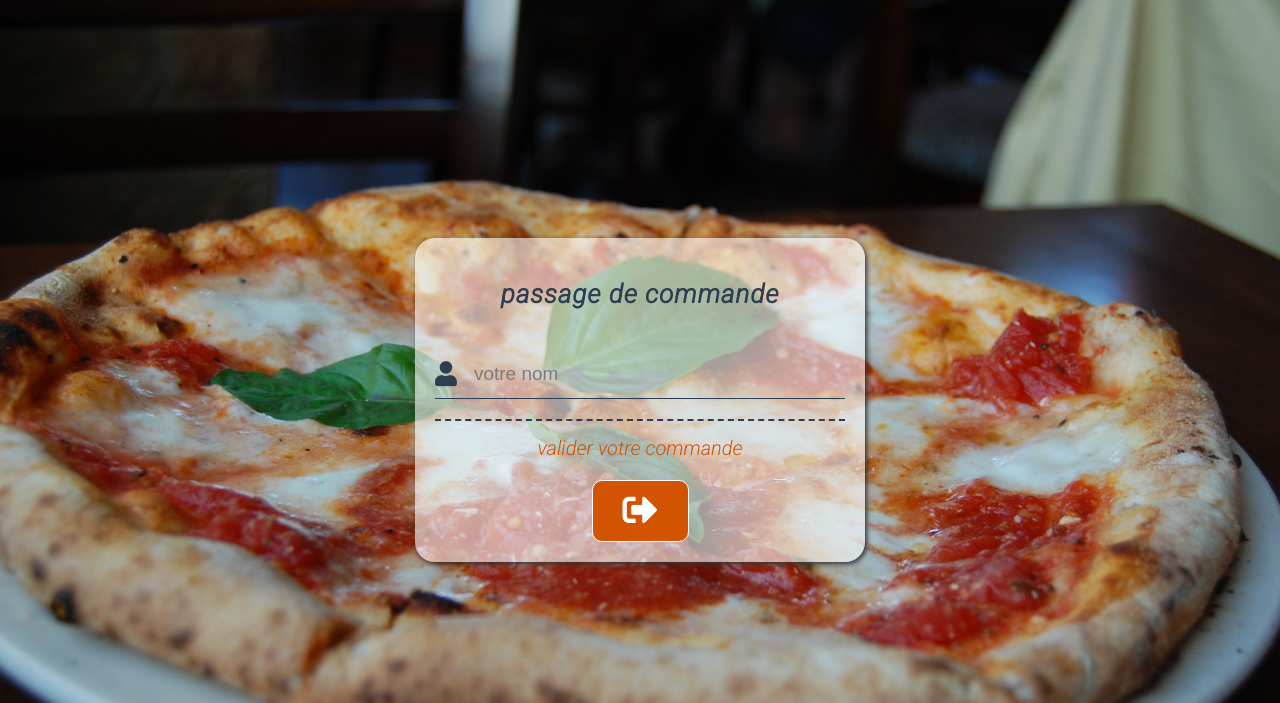
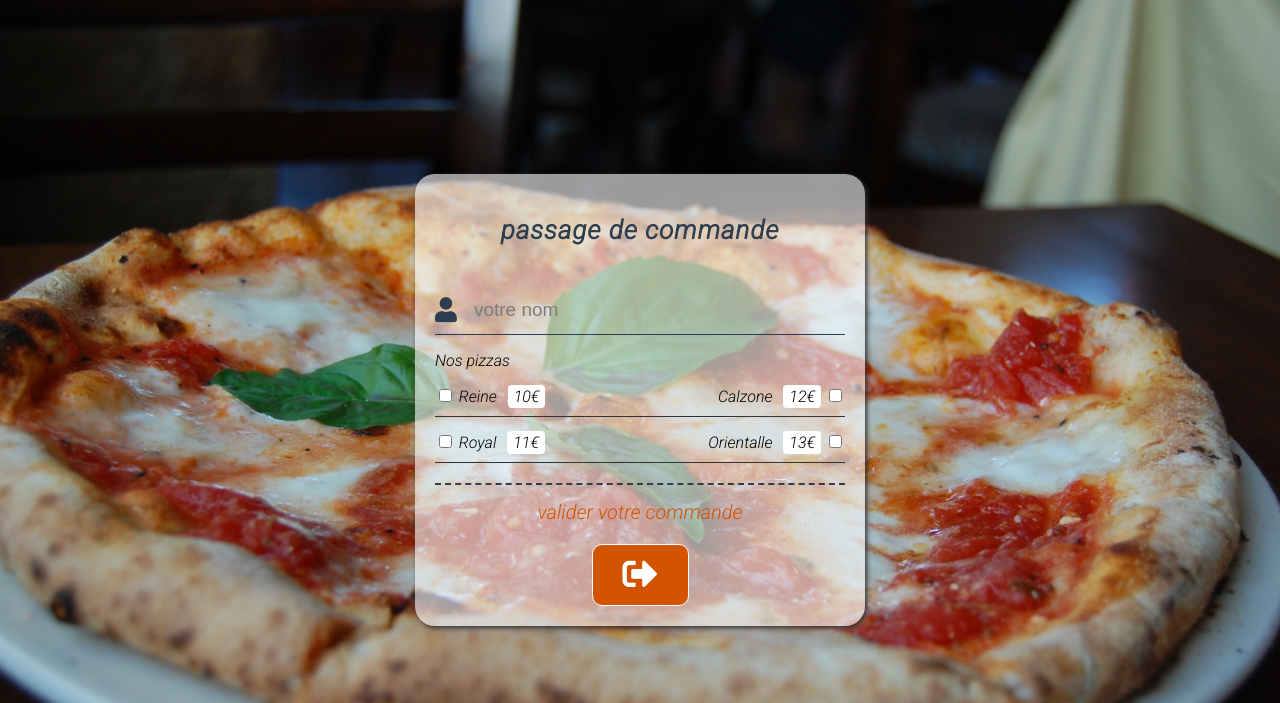
Before and after one commit to nico51160/phpExercice, a PHP site: page / in a window 1280 px wide. Shown: the top 703 px of the page. Run offline with PHP 8.4, Linux system fonts and the light colour scheme.

Commit message:
newUpdate

```diff
--- /dev/null
+++ b/projetDonnesUtilisateurPhp/_config.php
@@ -0,0 +1,5 @@
+<?php
+define('PRIX_REINE', 10);
+define('PRIX_ROYALE', 11);
+define('PRIX_CALZONE', 12);
+define('PRIX_ORIENTAL', 13);
--- a/projetDonnesUtilisateurPhp/index.php
+++ b/projetDonnesUtilisateurPhp/index.php
@@ -1,3 +1,6 @@
+<?php
+require('_config.php');
+?>
 <!DOCTYPE html>
 <html lang="fr">
 <head>
@@ -14,9 +17,34 @@
             <h2>passage de commande</h2>
 
                 <div class="champ">
-                <i class="fas fa-user"></i>
-                <input type="text" name="nom" placeholder="votre nom">
+                   <i class="fas fa-user"></i>
+                   <input type="text" name="nom" placeholder="votre nom">
+                </div>
+
+            <p>Nos pizzas</p>
+            <div class="pizza">
+                <div>
+                   <input type="checkbox" name="pizzas[]" value="reine" id="pizza1">
+                   <label for="pizza1">Reine <span><?=PRIX_REINE;?>&euro;</span></label>
+                </div>
+                <div>
+                   <label for="pizza2">Calzone <span><?=PRIX_CALZONE;?>&euro;</span></label>
+                   <input type="checkbox" name="pizzas[]" value="calzone" id="pizza2">
+                </div>
             </div>
+
+
+            <div class="pizza">
+                <div>
+                   <input type="checkbox" name="pizzas[]" value="reine" id="pizza3">
+                   <label for="pizza3">Royal  <span><?=PRIX_ROYALE;?>&euro;</span></label>
+                </div>
+                <div>
+                   <label for="pizza4">Orientalle  <span><?=PRIX_ORIENTAL;?>&euro;</span></label>
+                   <input type="checkbox" name="pizzas[]" value="calzone" id="pizza4">
+                </div>
+            </div>
+
             <p class="pointille">valider votre commande</p>
             <button name="valider">
                 <i class="fas fa-sign-out-alt"></i>
--- a/projetDonnesUtilisateurPhp/medias/css/style.css
+++ b/projetDonnesUtilisateurPhp/medias/css/style.css
@@ -56,7 +56,7 @@ section .champ input {
 }
 
 ::placeholder {
-    color: #7b7c7e
+    color: #7b7c7e;
 }
 
 section .pointille {
@@ -71,7 +71,7 @@ section .pointille {
 section button {
     background-color: #d35400;
     color: #fff;
-    padding: 10px  30px;
+    padding: 10px 30px;
     font-size: 35px;
     outline: none;
     cursor: pointer;
@@ -93,4 +93,14 @@ section button:hover {
     margin-top: 15px;
     padding-bottom: 10px;
     border-bottom: 1px solid #333;
+
+    display: flex;
+    justify-content: space-between;
 }
+
+.pizza span {
+    background-color: #fff;
+    padding: 2px 6px;
+    border-radius: 4px;
+    margin-left: 7px;
+}
```
Also changed, not shown: projetDonnesUtilisateurPhp/traitement.php (+5 -10 lines).
